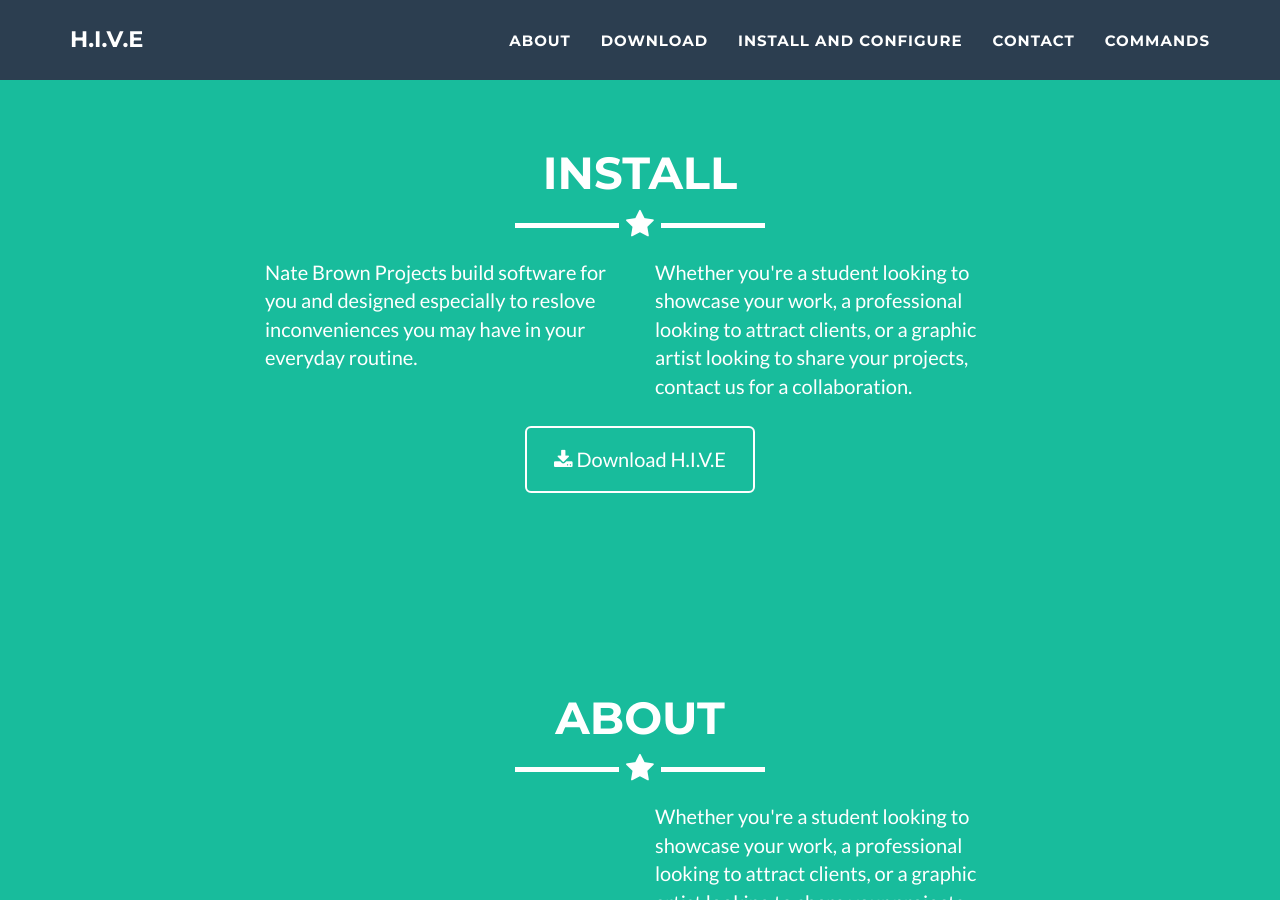
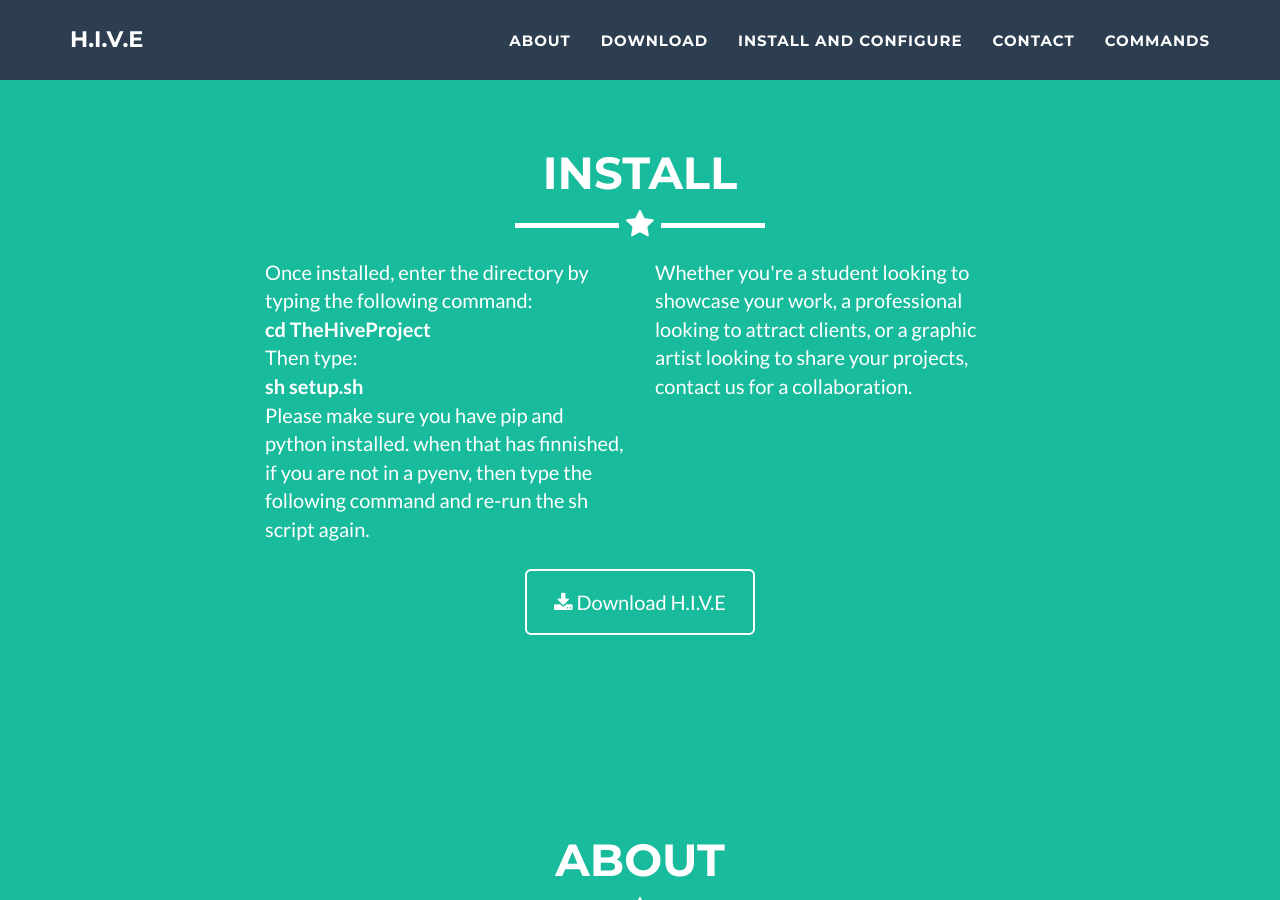
Before and after one commit to NateBrownProjects/hive, a Jekyll site: the page built from index.html, in a window 1280 px wide and 900 px high, scrolled down 2117 px. Built offline with Jekyll 4.4.1, drawn with Linux system fonts in a browser that asks for light colours.

Commit message:
Update install.html

```diff
--- a/_includes/install.html
+++ b/_includes/install.html
@@ -8,7 +8,8 @@
             </div>
             <div class="row">
                 <div class="col-lg-4 col-lg-offset-2">
-                    <p>Nate Brown Projects build software for you and designed especially to reslove inconveniences you may have in your everyday routine.</p>
+                    <p>Once installed, enter the directory by typing the following command: <br>
+                            <strong>cd TheHiveProject</strong> <br> Then type: <br> <strong>sh setup.sh</strong> <br> Please make sure you have pip and python installed. when that has finnished, if you are not in a pyenv, then type the following command and re-run the sh script again. </p>
                 </div>
                 <div class="col-lg-4">
                     <p>Whether you're a student looking to showcase your work, a professional looking to attract clients, or a graphic artist looking to share your projects, contact us for a collaboration.   </p>
```
